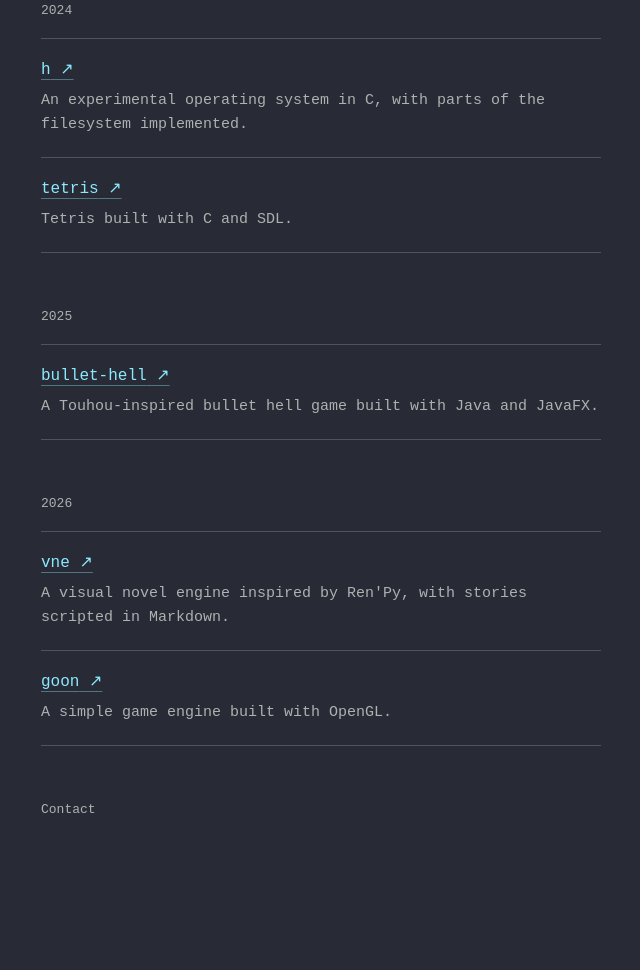
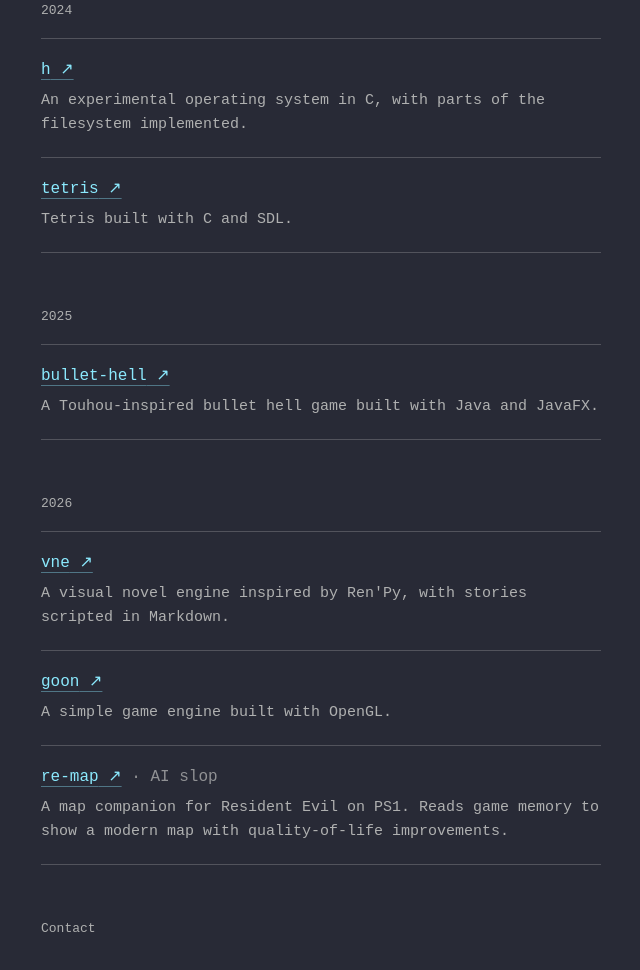
Before and after one commit to Adamekka/adamekka.com, a website: page index.html in a window 1280 px wide. Shown: the part 1167-2137 px from the top of the page, without its empty margins (319-959 px from the left). Before the commit the page ends 2068 px from the top, so only its background shows below. Drawn offline with Linux system fonts and the light colour scheme; a web font is replaced by a local one.

Commit message:
project(2026): re-map
Author: gpt-6.1-sol

```diff
--- a/index.html
+++ b/index.html
@@ -118,6 +118,18 @@
             </h4>
             <p>A simple game engine built with OpenGL.</p>
           </article>
+          <article class="project">
+            <h4>
+              <a href="https://github.com/Adamekka/re-map"
+                >re-map<span aria-hidden="true"> ↗</span></a
+              >
+              <span class="project-label">· AI slop</span>
+            </h4>
+            <p>
+              A map companion for Resident Evil on PS1. Reads game memory to show a modern map with
+              quality-of-life improvements.
+            </p>
+          </article>
         </section>
       </section>
 
--- a/style.css
+++ b/style.css
@@ -84,6 +84,10 @@ h4 {
   font-weight: 400;
 }
 
+.project-label {
+  color: color-mix(in srgb, var(--foreground) 50%, var(--background));
+}
+
 .work,
 .project p {
   margin: 0.625rem 0 0;
```
